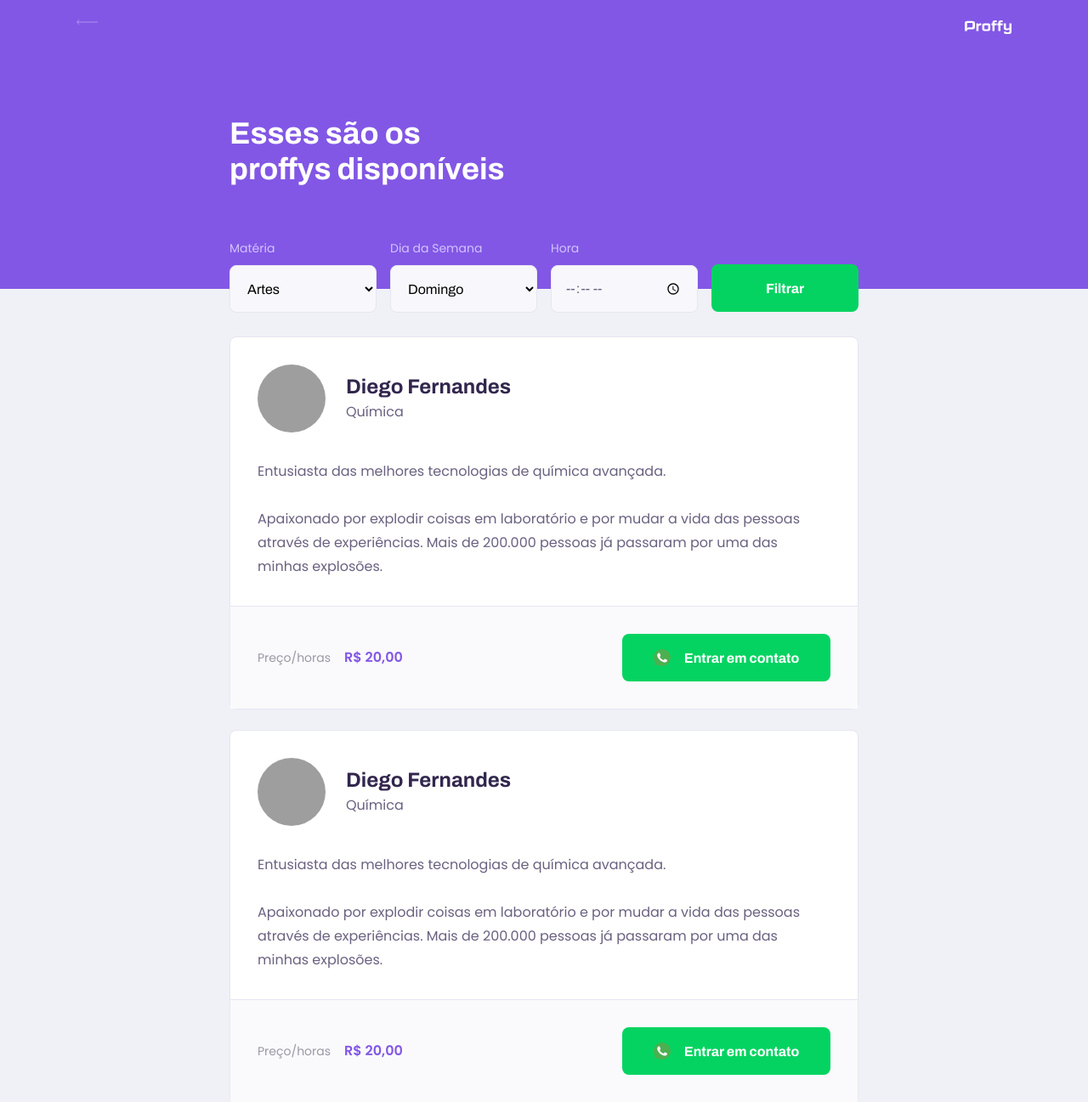
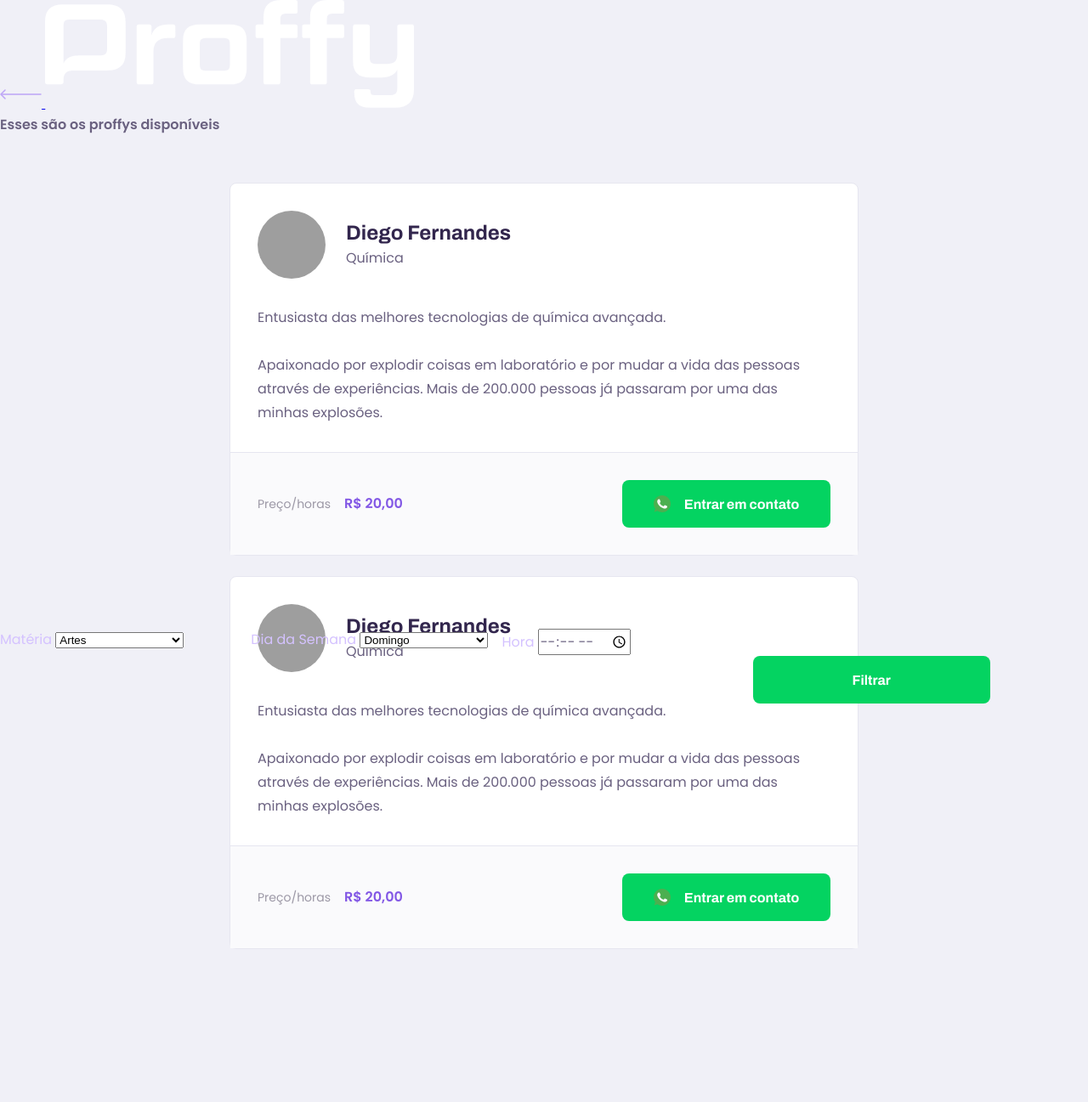
Before and after one commit to renatocinttra/NLW_Proffy_Flask_Python, a Flask app: page /study in a window 1280 px wide. Shown: the top 1297 px of the page at 85% size. After the commit the page ends 1084 px from the top, so only its background shows below. Run offline with Flask 2, Linux system fonts and the light colour scheme; grey boxes are pictures that could not be loaded.

Commit message:
Stretch of code was refactor and give origin new file [forms.css]

```diff
--- a/static/styles/partials/page-study.css
+++ b/static/styles/partials/page-study.css
@@ -1,50 +1,6 @@
 #page-study #container {
     width: 100vw;
     height: 100vh;
-}
-
-.page-header {
-    background-color: var(--color-primary);
-
-    display: flex;
-    flex-direction: column;
-}
-
-.page-header .top-bar-container {
-    width: 90%;
-    margin: 0 auto;
-
-    display: flex;
-    align-items: center;
-    justify-content: space-between;
-
-    padding: 1.6rem 0;
-}
-
-.page-header .top-bar-container a {
-    height: 3.2rem;
-    transition: opacity 0.2s;
-}
-
-.page-header .topo-bar-container a:hover {
-    opacity: 0.6;
-}
-
- .page-header .top-bar-container img {
-     height: 1.6rem;
- }
-
-.page-header .header-content {
-    width: 90%;
-    margin: 3.2rem auto;
-
-    position: relative;
-}
-
-.page-header .header-content strong {
-    font: 700 3.6rem Archivo;
-    line-height: 4.2rem;
-    color: var(--color-title-in-primary);
 }
 
 #search-teachers {
@@ -86,46 +42,6 @@
 
 #search-teachers button:hover {
     background-color: var(--color-secondary-dark);
-}
-
-.select-block label,
-.input-block label {
-    font-size: 1.4rem;
-    color: var(--color-text-complement);
-}
-
-.input-block input,
-.select-block select {
-    width: 100%;
-    height: 5.6rem;
-
-    margin-top: .8rem;
-    border-radius: .8rem;
-
-    background: var(--color-input-background);
-    border: 1px solid var(--color-line-in-white);
-
-    outline: 0;
-    padding: 0 1.6rem;
-    font: 1.6rem Archivo;
-}
-
-.input-block {
-    position: relative;
-}
-
-.input-block:focus-within::after {
-    content: "";
-
-    width: calc(100% - 3.2rem);
-    height: 2px;
-
-    background: var(--color-primary-light);
-
-    position: absolute;
-    left: 1.6rem;
-
-    bottom: 0;
 }
 
 #page-study main {
@@ -226,30 +142,6 @@
         max-width: 100vw;
     }
 
-    .page-header {
-        height: 340px;
-    }
-
-    .page-header .top-bar-container {
-        max-width: 1100px;
-    }
-
-    .page-header .header-content {
-        max-width: 740px;
-
-        margin: 0 auto;
-
-        flex: 1 1;
-        padding-bottom: 48px;
-        display: flex;
-        flex-direction: column;
-        justify-content: center;
-    }
-
-    .page-header .header-content strong {
-        max-width: 350px;
-    }
-
     .teacher-item header,
     .teacher-item footer {
         padding: 32px;
```
